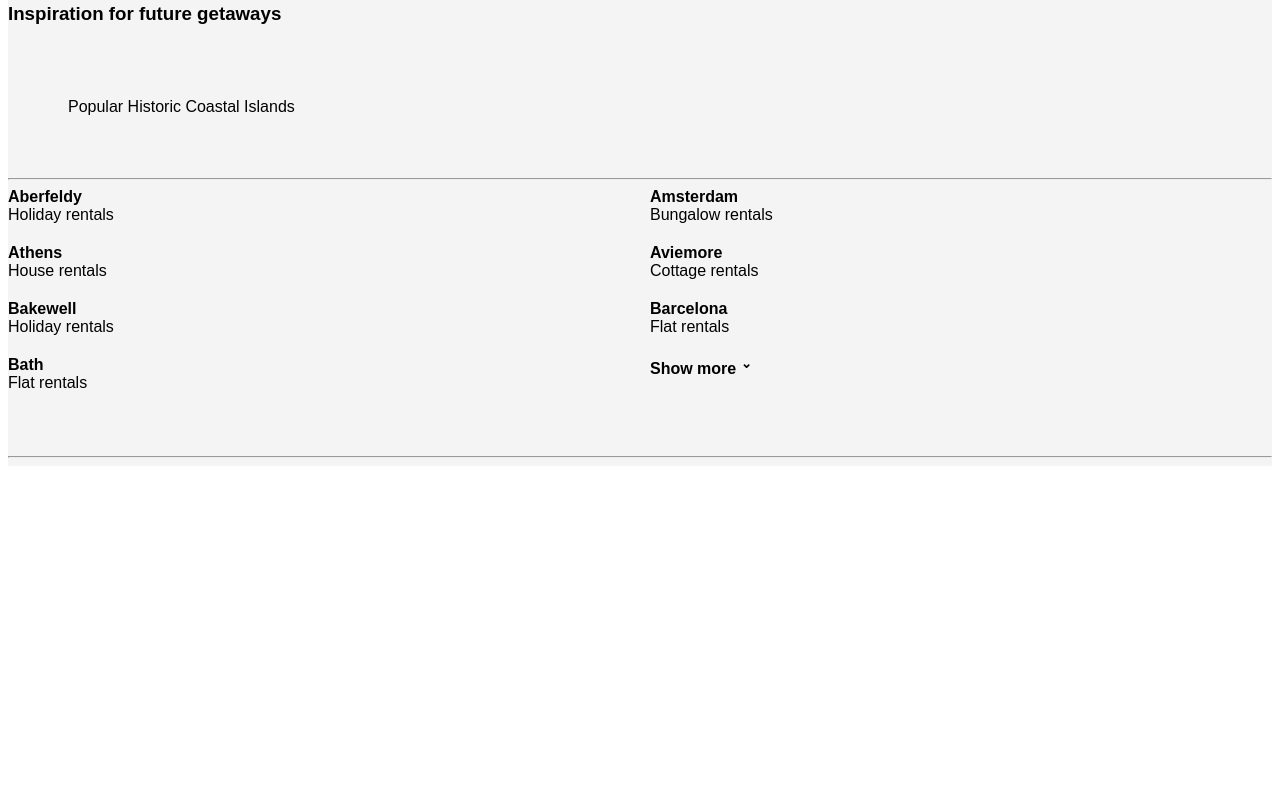
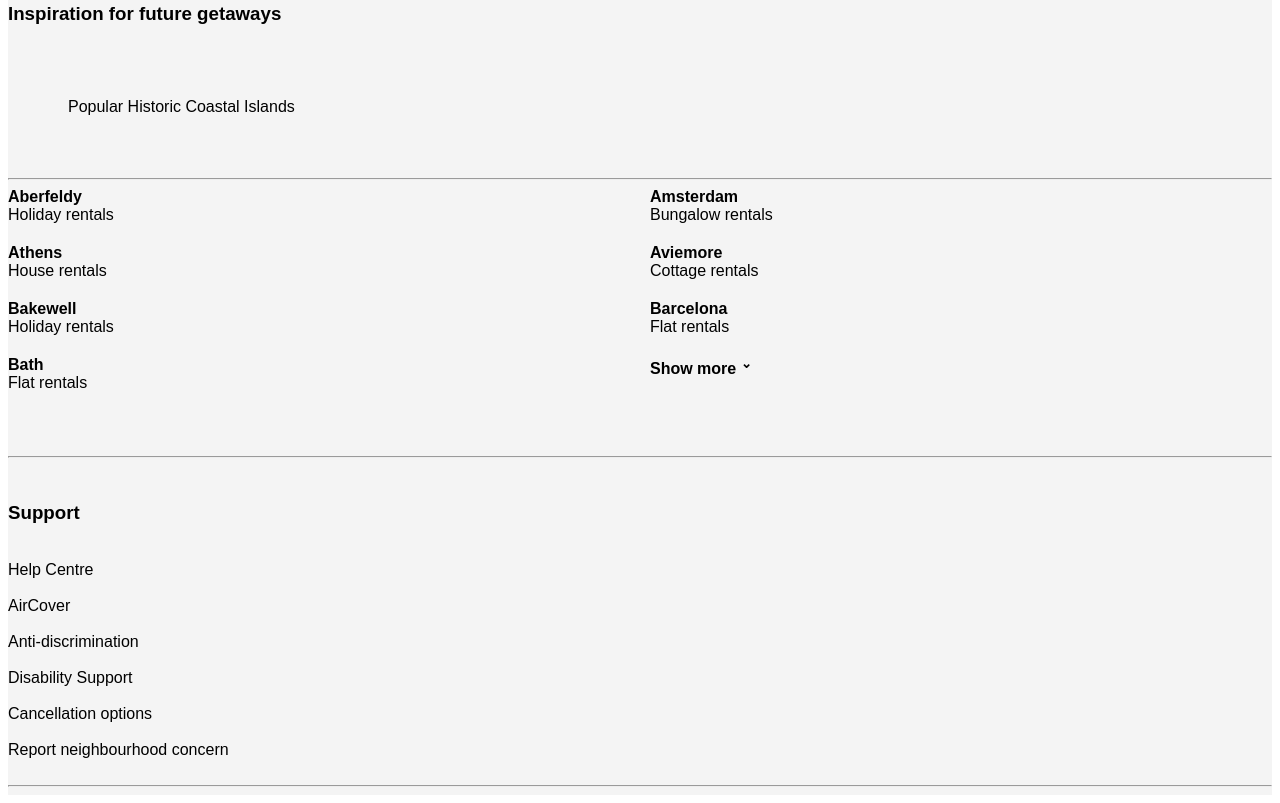
Before and after one commit to CapnDred/airbnb-final, a plain HTML site: page index.html in a window 1280 px wide. Shown: the part 10084-10887 px from the top of the page. Before the commit the page ends 10558 px from the top, so only its background shows below. Drawn offline with Linux system fonts and the light colour scheme.

Commit message:
Created support section

```diff
--- a/index.html
+++ b/index.html
@@ -200,7 +200,20 @@
                     <br><br>
                     </ul>
             </section>
+
             <hr class="divider2">
+
+            <section class="support">
+                <br><h3>Support</h3><br>
+                <a href="/help.html" class="normal-link">Help Centre</a><br><br>
+                <a href="/aircover.html" class="normal-link">AirCover</a><br><br>
+                <a href="/antidiscriminatiom.html" class="normal-link">Anti-discrimination</a><br><br>
+                <a href="/disabilitysupport.html" class="normal-link">Disability Support</a><br><br>
+                <a href="/cancellationoptions.html" class="normal-link">Cancellation options</a><br><br>
+                <a href="/neighbourhood.html" class="normal-link">Report neighbourhood concern</a><br><br>
+                <hr>
+            </section>
+
 </body>
 
 </html>
```
